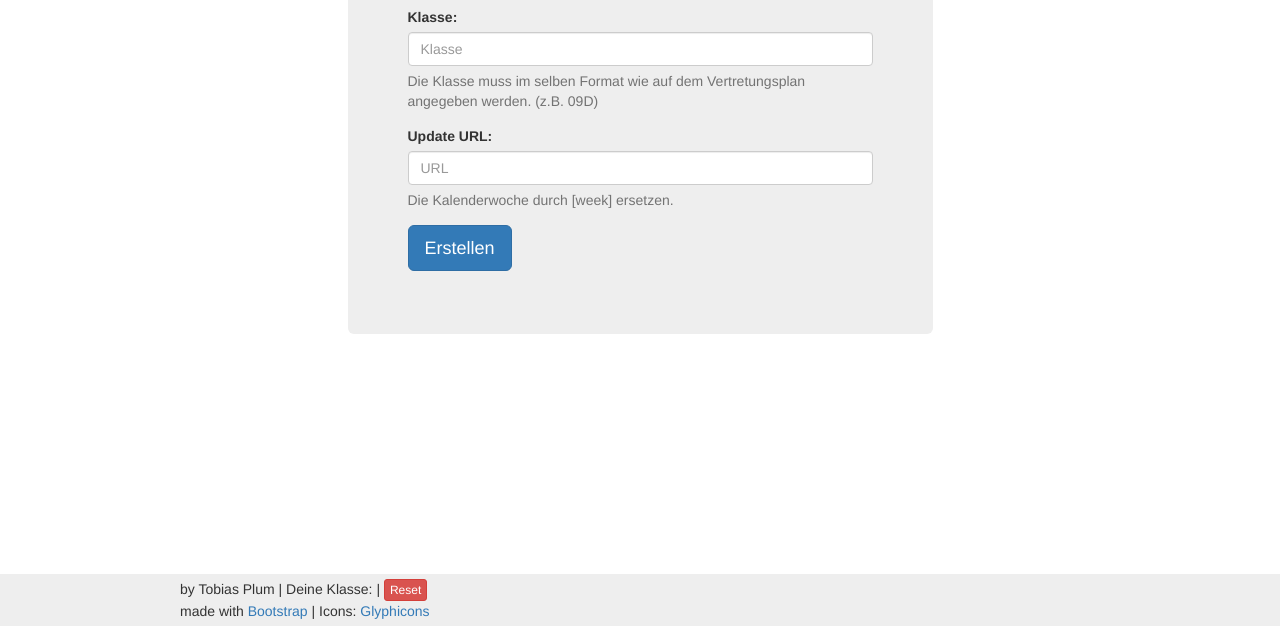
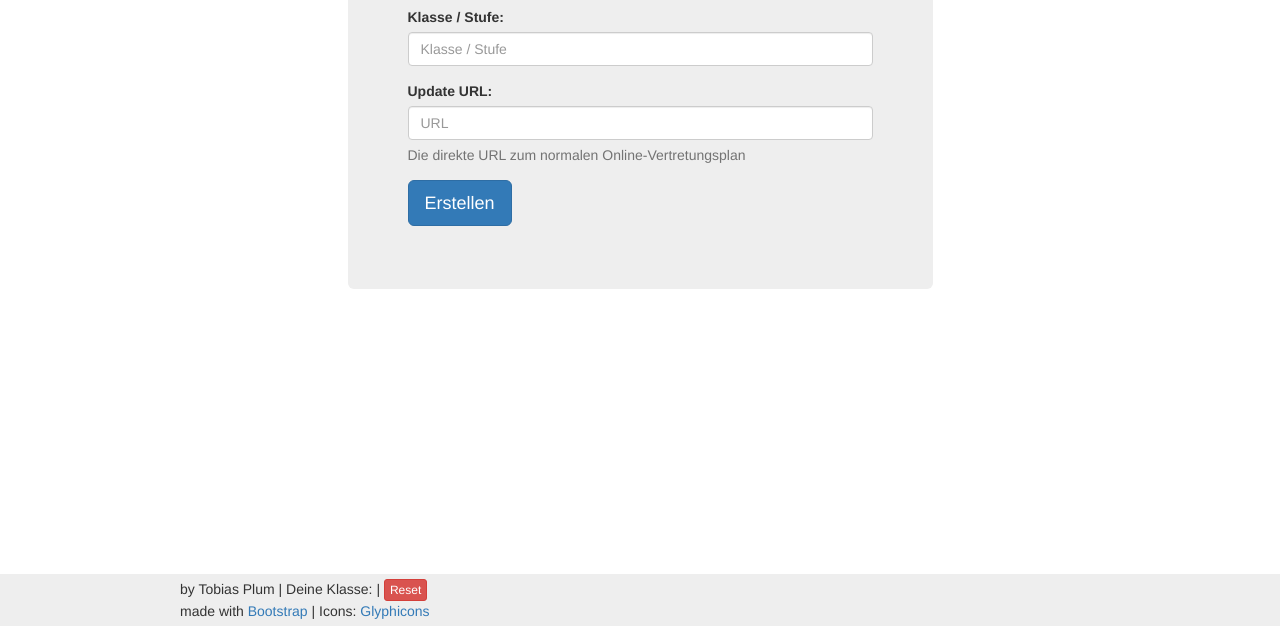
Before and after one commit to astoorangi/Vertretungsplan, a plain HTML site: page website/index.html in a window 1280 px wide. Shown: the part 174-800 px from the top of the page. Drawn offline with Linux system fonts and the light colour scheme.

Commit message:
Updated help-block textes in forms

```diff
--- a/website/index.html
+++ b/website/index.html
@@ -87,14 +87,13 @@
                 <h2>Erstelle deinen Plan!</h2>
                 <form class="form-group" onsubmit="setCookie;return false;">
                     <div class="form-group">
-                        <label>Klasse:</label>
-                        <input type="text" class="form-control" id="klasse" placeholder="Klasse" required="required" />
-                        <span class="help-block">Die Klasse muss im selben Format wie auf dem Vertretungsplan angegeben werden. (z.B. 09D)</span>
+                        <label>Klasse / Stufe:</label>
+                        <input type="text" class="form-control" id="klasse" placeholder="Klasse / Stufe" required="required" />
                     </div>
                     <div class="form-group">
                         <label>Update URL:</label>
                         <input type="text" class="form-control" id="url" placeholder="URL" required="required" />
-                        <span class="help-block">Die Kalenderwoche durch [week] ersetzen.</span>
+                        <span class="help-block">Die direkte URL zum normalen Online-Vertretungsplan</span>
                     </div>
                     <button type="submit" class="btn btn-primary btn-lg" onclick="setCookie();">Erstellen</button>
                 </form>
```
